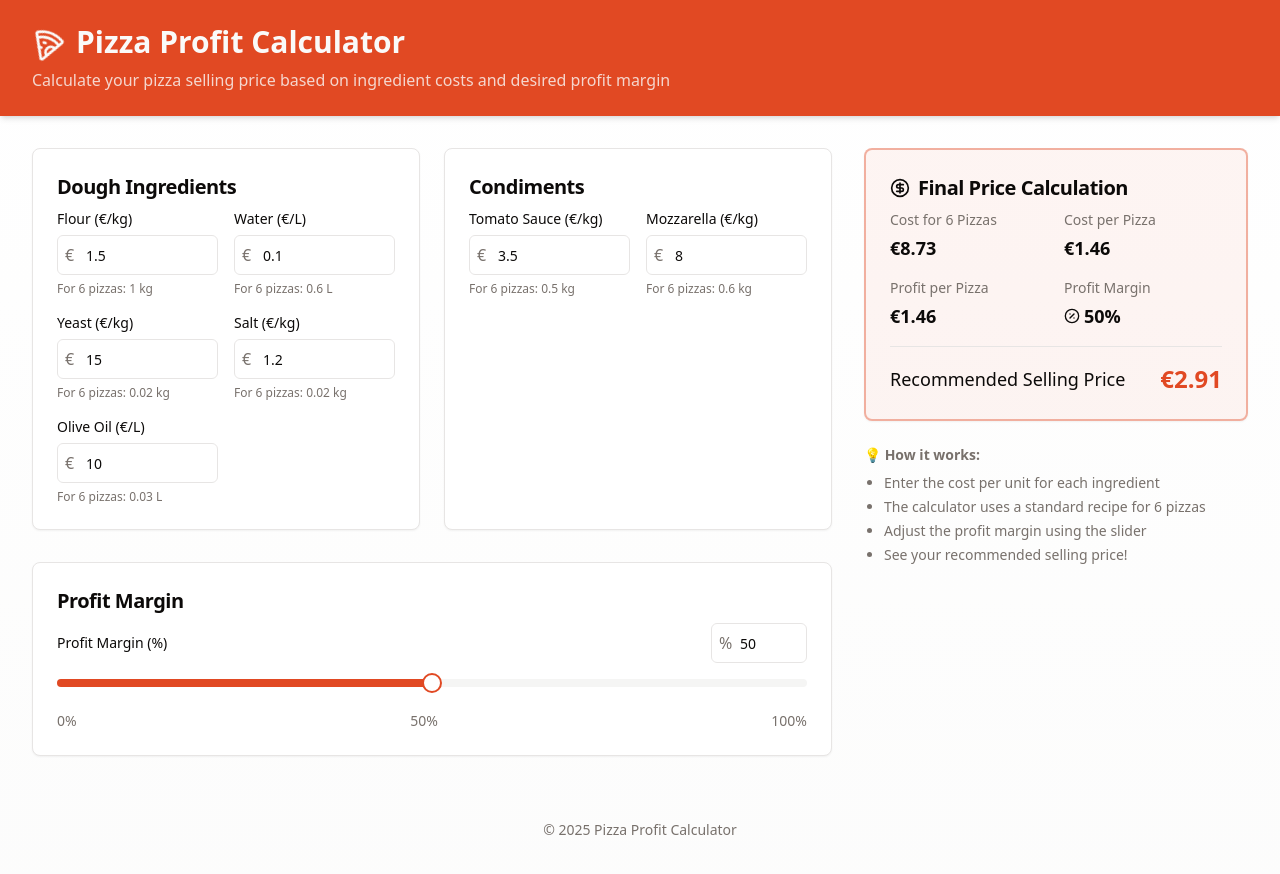
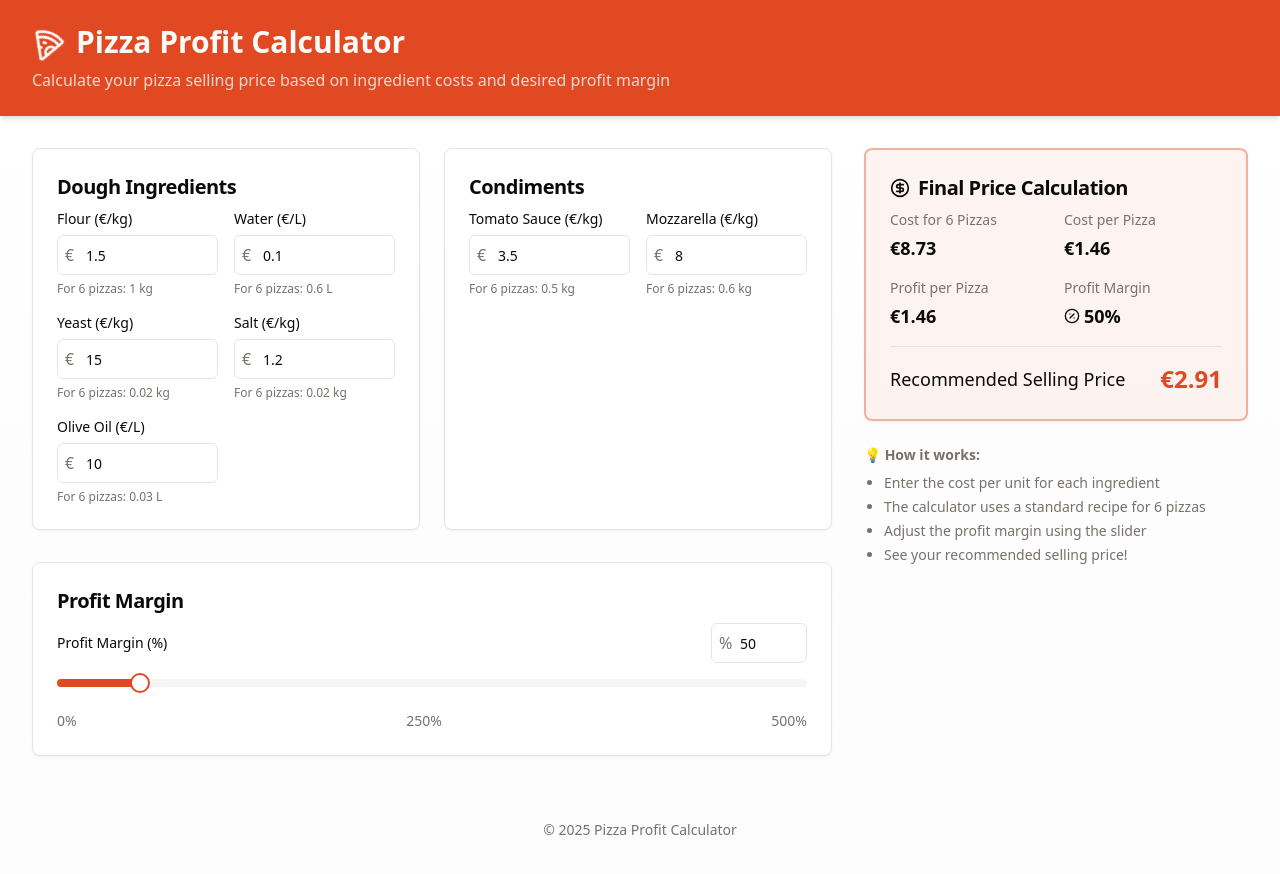
Before and after one commit to Joperro2001/pizza-pie-profit-calc, a React (Vite) app: page / in a window 1280 px wide. Shown: the top 874 px of the page. Built offline with nearby package versions, Linux system fonts and the light colour scheme.

Commit message:
Extend profit margin range
Allow profit margin to be set up to 500%.

```diff
--- a/src/components/ProfitMarginInput.tsx
+++ b/src/components/ProfitMarginInput.tsx
@@ -13,7 +13,7 @@ interface ProfitMarginInputProps {
 export function ProfitMarginInput({ profitMargin, onChange }: ProfitMarginInputProps) {
   const handleInputChange = (e: React.ChangeEvent<HTMLInputElement>) => {
     const value = e.target.value === "" ? 0 : parseFloat(e.target.value);
-    if (value >= 0 && value <= 100) {
+    if (value >= 0 && value <= 500) {
       onChange(value);
     }
   };
@@ -37,7 +37,7 @@ export function ProfitMarginInput({ profitMargin, onChange }: ProfitMarginInputP
                   id="profit-margin"
                   type="number"
                   min="0"
-                  max="100"
+                  max="500"
                   value={profitMargin}
                   onChange={handleInputChange}
                   className="pl-7"
@@ -48,16 +48,16 @@ export function ProfitMarginInput({ profitMargin, onChange }: ProfitMarginInputP
             <Slider
               value={[profitMargin]}
               min={0}
-              max={100}
-              step={1}
+              max={500}
+              step={5}
               onValueChange={handleSliderChange}
               className="py-2"
             />
           </div>
           <div className="flex justify-between text-sm text-muted-foreground">
             <span>0%</span>
-            <span>50%</span>
-            <span>100%</span>
+            <span>250%</span>
+            <span>500%</span>
           </div>
         </div>
       </CardContent>
```
